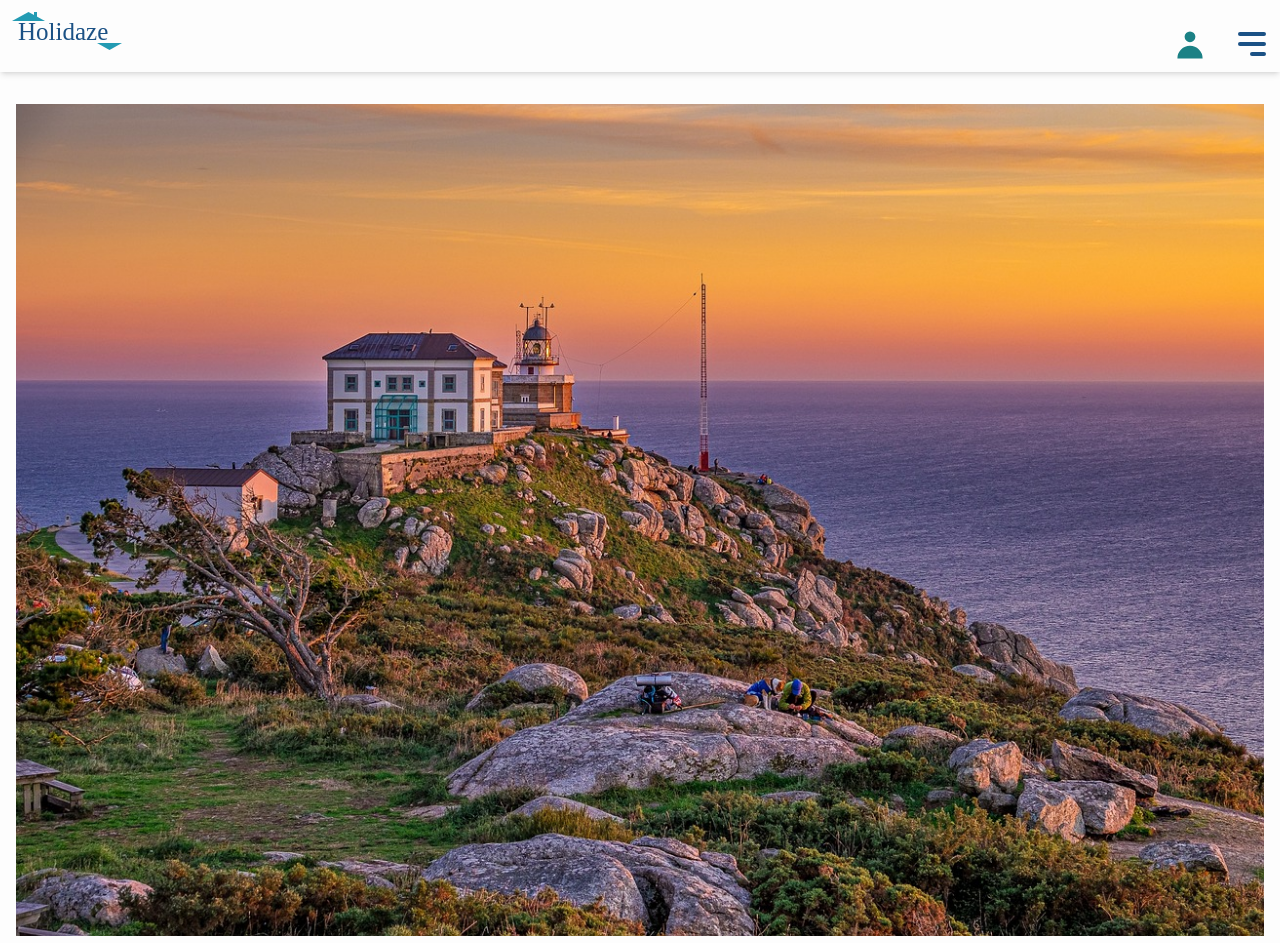
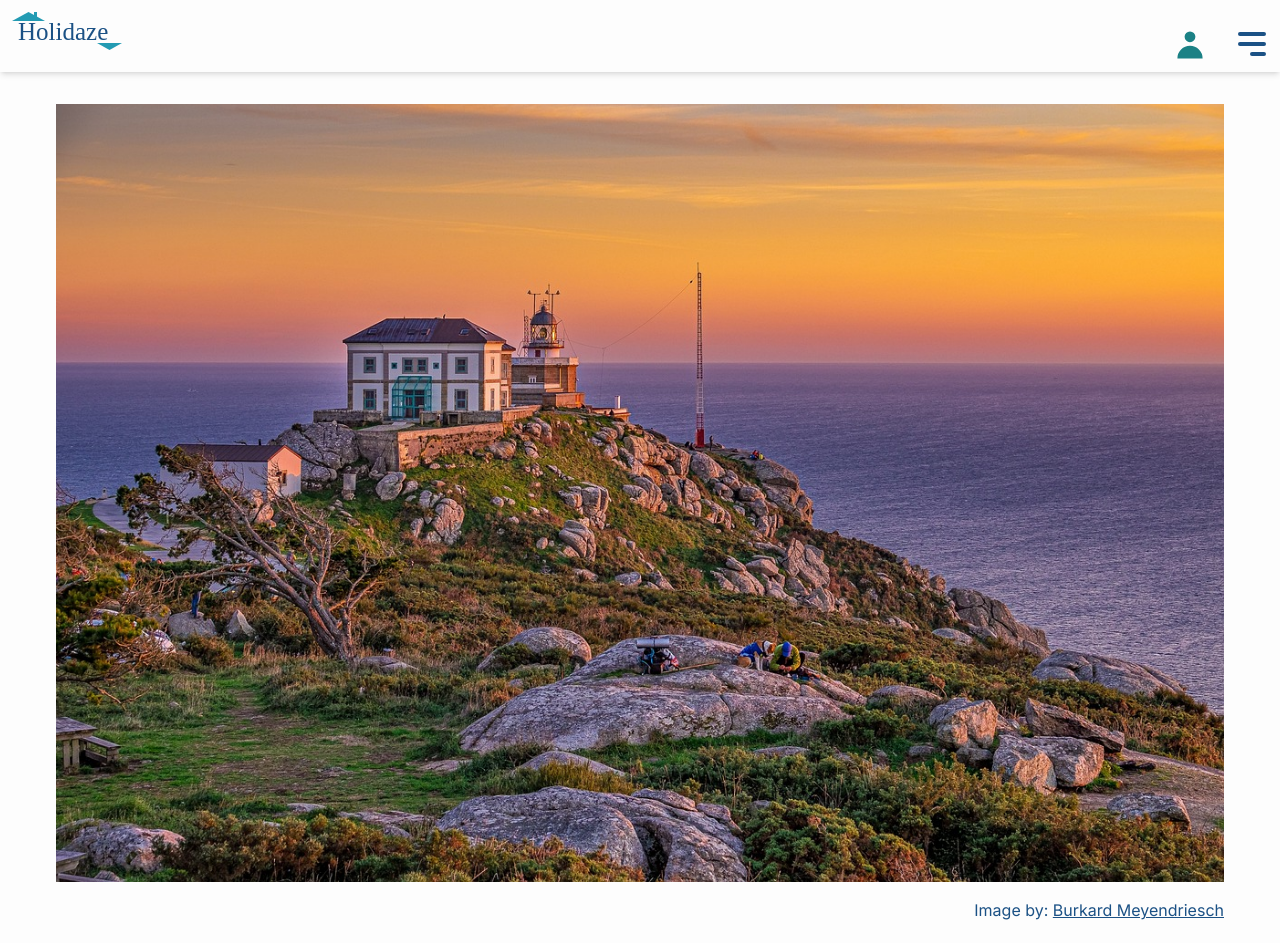
Before and after one commit to maleneivy/holidaze, a Next.js app: page /about in a window 1280 px wide. Shown: the top 943 px of the page. Built offline with nearby package versions, Linux system fonts and the light colour scheme.

Commit message:
Added image to about page

```diff
--- a/src/app/about/page.jsx
+++ b/src/app/about/page.jsx
@@ -3,12 +3,23 @@ import Link from 'next/link';
 
 const About = () => {
   return (
-    <div className="about-page p-4">
-      <img
-        src="/nature_image_by_burkard_meyendriesch.jpg"
-        alt="Image of a house at the coast at sunset. By Burkard Meyendriesch"
-        className="my-4 w-full"
-      />
+    <div className="about-page mx-10 p-4">
+      <div className="flex flex-col">
+        <img
+          src="/nature_image_by_burkard_meyendriesch.jpg"
+          alt="Image of a house at the coast at sunset. By Burkard Meyendriesch"
+          className="my-4 w-full"
+        />
+        <p className="mb-4 text-end">
+          Image by:{' '}
+          <Link
+            href="https://pixabay.com/users/bmeyendriesch-10689819/?utm_source=link-attribution&utm_medium=referral&utm_campaign=image&utm_content=6862612"
+            className="underline"
+          >
+            Burkard Meyendriesch
+          </Link>
+        </p>
+      </div>
       <h1 className="mb-4 text-3xl font-bold">About Holidaze</h1>
       <p className="mb-2">
         Welcome to <strong>Holidaze</strong>, an accommodation booking site
```
